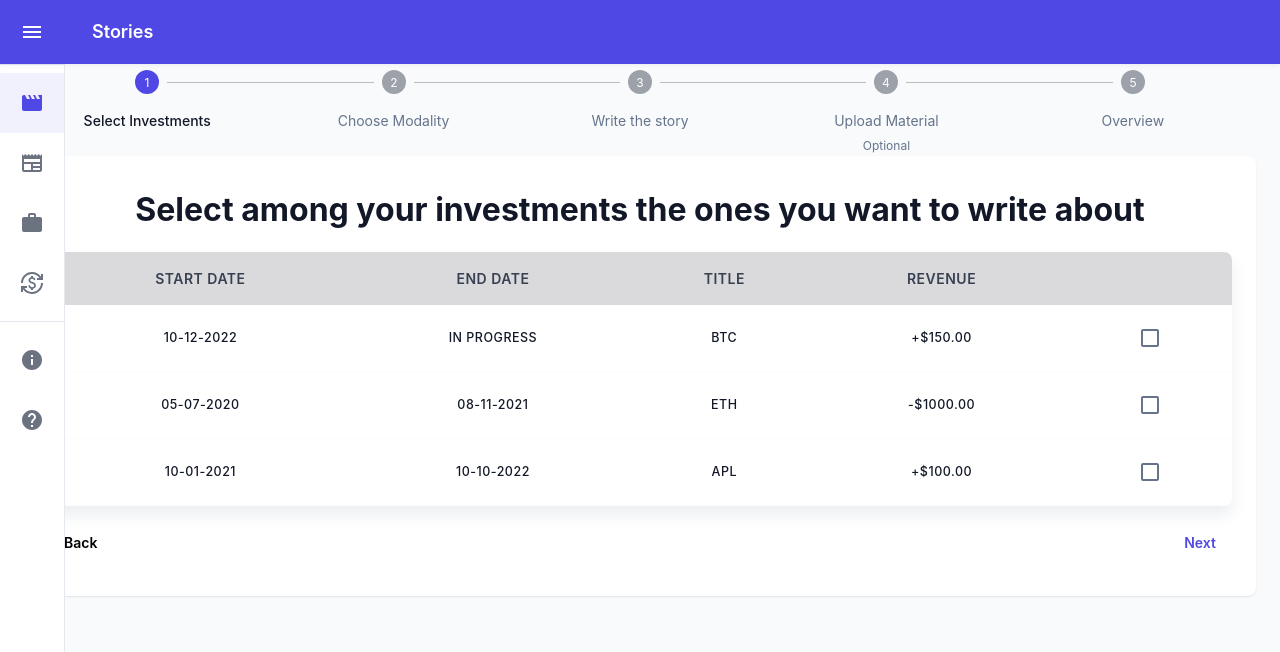
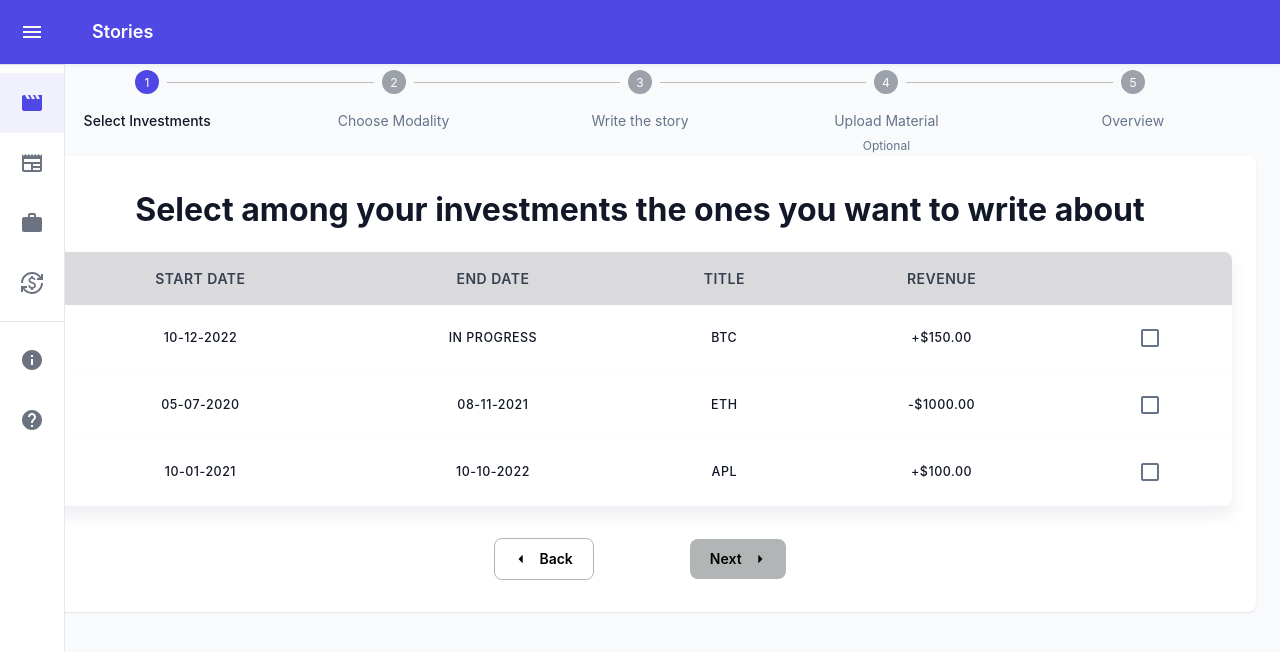
Before and after one commit to CarachinoAlessio/IntelliMents, a React (Create React App) app: page /createStory in a window 1280 px wide. Shown: the top 652 px of the page. Built offline with nearby package versions, Linux system fonts and the light colour scheme; the HTML template or start-up script is replaced by a standard one.

Commit message:
continued step 2 and started step 3

```diff
--- a/src/layout/CreateStoryStepper.js
+++ b/src/layout/CreateStoryStepper.js
@@ -28,7 +28,7 @@ import {
     TextField
 } from "@mui/material";
 import {
-    Add,
+    Add, ArrowLeft, ArrowRight,
     CheckCircleRounded, Delete,
     FormatAlignCenter,
     FormatAlignLeft,
@@ -36,7 +36,7 @@ import {
     FormatBold,
     FormatItalic, FormatUnderlined,
     Refresh,
-    Star,
+    Star, Upload, UploadFile,
     Verified
 } from "@mui/icons-material";
 import Grid2 from "@mui/material/Unstable_Grid2";
@@ -82,7 +82,10 @@ function CreateStoryStepper(props) {
             newSkipped = new Set(newSkipped.values());
             newSkipped.delete(activeStep);
         }
-
+        if (activeStep===1 && !aiPicked){
+            setNotebookTitle('')
+            setNotebook([{type: 'Subtitle', content: '', show_buttons: false, alignment: 'left', formats: []}])
+        }
         setActiveStep((prevActiveStep) => prevActiveStep + 1);
         setSkipped(newSkipped);
     };
@@ -358,7 +361,7 @@ function CreateStoryStepper(props) {
                                                         <div>{"\u00A0"}</div>
                                                         <Button startIcon={<Add></Add>} size={"small"} variant="outlined" onClick={() => addMedia(index, true)}>Add Media</Button>
                                                         <div>{"\u00A0"}</div>
-                                                        <Button startIcon={<Delete></Delete>} size={"small"} variant="outlined" onClick={() => deleteFragment(index)}>Delete Fragment</Button><br />
+                                                        {notebook.length !== 1 ? <Button startIcon={<Delete></Delete>} size={"small"} variant="outlined" onClick={() => deleteFragment(index)}>Delete Fragment</Button> : ''}<br />
                                                     </Box><div style={{paddingBottom: '15px'}}></div></> : <div style={{paddingBottom: '15px'}}></div>}
 
                                                     <FormControl fullWidth>
@@ -440,7 +443,7 @@ function CreateStoryStepper(props) {
                                                         <div>{"\u00A0"}</div>
                                                         <Button startIcon={<Add></Add>} size={"small"} variant="outlined" onClick={() => addMedia(index, false)}>Add Media</Button>
                                                         <div>{"\u00A0"}</div>
-                                                        <Button startIcon={<Delete></Delete>} size={"small"} variant="outlined" onClick={() => deleteFragment(index)}>Delete Fragment</Button><br />
+                                                        {notebook.length !== 1 ? <Button startIcon={<Delete></Delete>} size={"small"} variant="outlined" onClick={() => deleteFragment(index)}>Delete Fragment</Button> : ''}<br />
                                                     </Box></> : ''}
                                                 </Box>
 
@@ -451,6 +454,18 @@ function CreateStoryStepper(props) {
                                 </>:
                                 activeStep===3?
                                     <>
+                                        <Typography variant={'h5'}>This step is optional</Typography>
+                                        <div style={{paddingTop: '30px', justifyContent: "center", alignContent: "center", alignItems: "center", display: "flex"}}>
+                                            <Stack direction="column"
+                                                   justifyContent="center"
+                                                   alignItems="flex-start"
+                                                   spacing={3}
+                                                   sx={{maxWidth: '400px'}}>
+                                            <Button size={"large"} startIcon={<UploadFile></UploadFile>} variant={"text"}>Upload cover image</Button>
+                                            <Button size={"large"} startIcon={<Upload></Upload>} variant={"text"}>Upload video presentation</Button>
+
+                                        </Stack></div>
+
                                     </>:
                                     activeStep===4?
                                         <>
@@ -468,26 +483,28 @@ function CreateStoryStepper(props) {
                                 </Box>
                             </>
                         ) :
-                        <Box sx={{ display: 'flex', flexDirection: 'row', pt: 2 }}>
+                        <Stack spacing={12} direction={"row"} sx={{ display: 'flex', pt: 4, alignItems: "center", justifyContent: "center" }}>
                             <Button
+                                startIcon={<ArrowLeft></ArrowLeft>}
+                                variant={"outlined"}
                                 color="inherit"
                                 disabled={activeStep === 0}
                                 onClick={handleBack}
-                                sx={{ mr: 1 }}
+
                             >
                                 Back
                             </Button>
-                            <Box sx={{ flex: '1 1 auto' }} />
+
                             {isStepOptional(activeStep) && (
-                                <Button color="inherit" onClick={handleSkip} sx={{ mr: 1 }}>
+                                <Button variant={"outlined"} color="inherit" onClick={handleSkip} sx={{ mr: 1 }}>
                                     Skip
                                 </Button>
                             )}
 
-                            <Button onClick={handleNext}>
+                            <Button endIcon={<ArrowRight></ArrowRight>} variant={"contained"} disabled={activeStep === 0 && !investments.find((i) => i.selected === true)} onClick={handleNext}>
                                 {activeStep === steps.length - 1 ? 'Finish' : 'Next'}
                             </Button>
-                        </Box>}
+                        </Stack>}
                 </CardContent>
             </Card>
         </Box>
```
